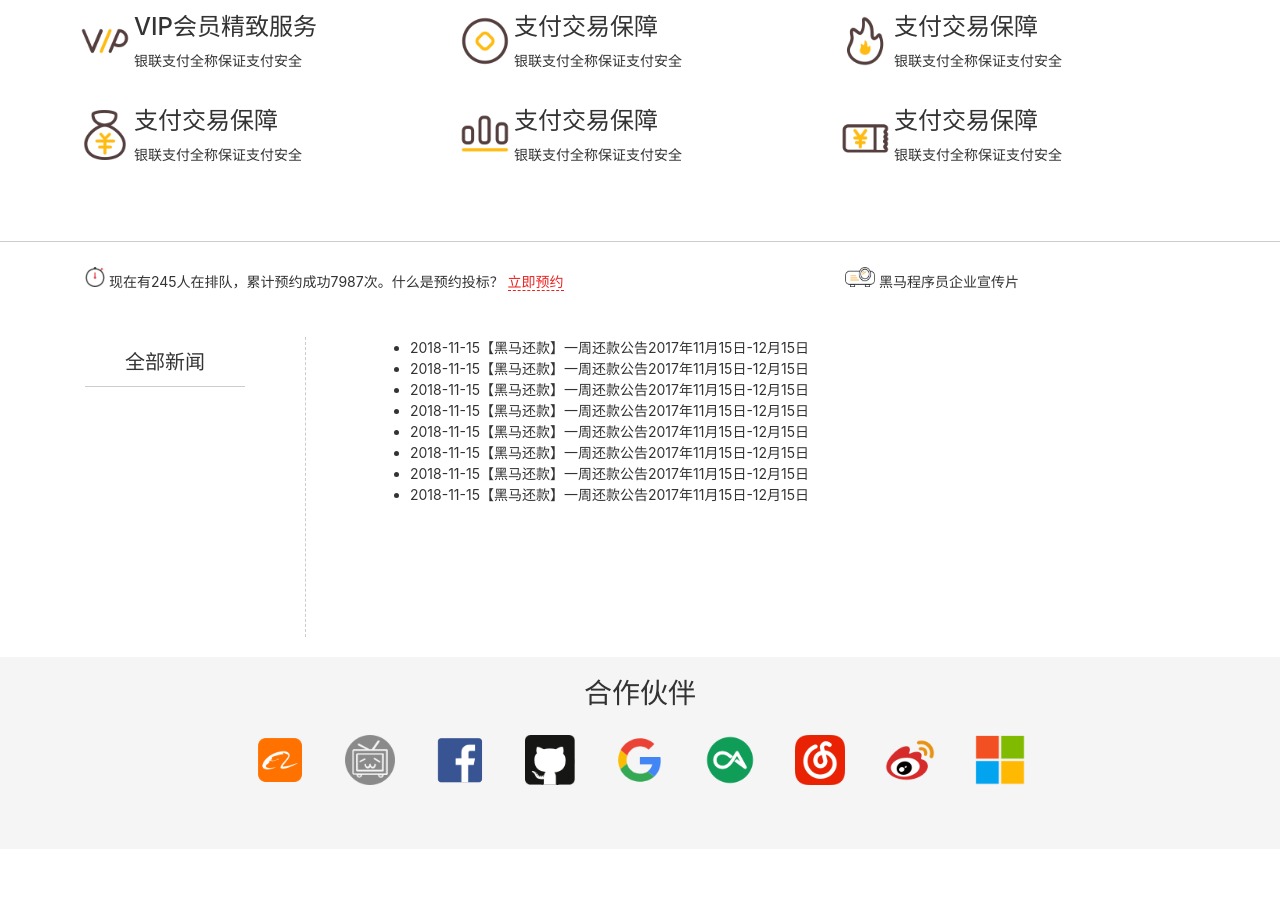
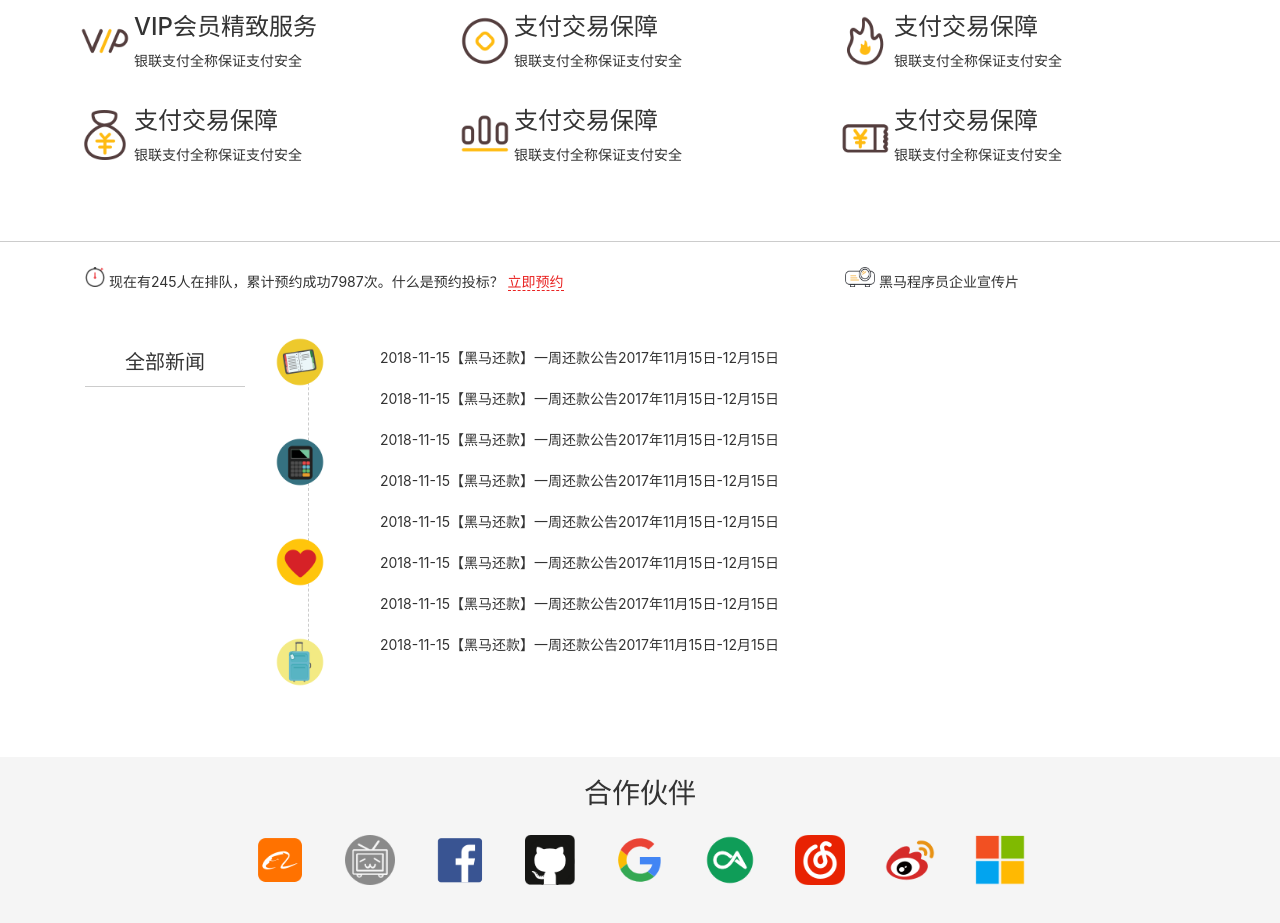
Before and after one commit to LDDZ/itheimaWealth, a plain HTML site: page index.html in a window 1280 px wide. Shown: the part 499-1422 px from the top of the page. Before the commit the page ends 1348 px from the top, so only its background shows below. Drawn offline with nearby package versions, Linux system fonts and the light colour scheme.

Commit message:
顶部通栏、信息模块的隐藏，新闻模块的完善

```diff
--- a/css/index.css
+++ b/css/index.css
@@ -163,28 +163,54 @@ a:hover{color: #333;text-decoration: none;}
 /* .heima_news .news_titile */
 .heima_news .news_line{
     position: absolute;
-    top: 0;
-    left: 45px;
-    height: 100%;
+    top: 5px;
+    left: 50%;
+    height: 80%;
     border-left: 1px dashed #ccc;
     width: 1px;
 }
 /* 新闻模块 tab */
-/* .nav-tabs-news{
-    border: none;
-} */
-/* .nav-tabs-news > li{
+.heima_news ul{
+    list-style: none;
+}
+.nav-tabs-news > li{
     float: left;
-    margin-bottom: -1px;
-} */
+    /* margin-bottom: -1px; */
+}
 .nav-tabs-news > li > a{
+    display: block;
     /* margin-right: 0; */
-    height: 60px;
-    line-height: 60px;
-    width: 60px;
+    height: 50px;
+    line-height: 50px;
+    width: 50px;
     border-radius: 30px;
+    margin-bottom: 50px;
+}
+/* 新闻模块 tab图标 */
+.heima_icon_new01{
+    position: absolute;
+    background: url(../images/news01.png) no-repeat;
+    background-size: 50px 50px;
+}
+.heima_icon_new02{
+    position: absolute;
+    background: url(../images/news02.png) no-repeat;
+    background-size: 50px 50px;
+}
+.heima_icon_new03{
+    position: absolute;
+    background: url(../images/news03.png) no-repeat;
+    background-size: 50px 50px;
+}
+.heima_icon_new04{
+    position: absolute;
+    background: url(../images/news04.png) no-repeat;
+    background-size: 50px 50px;
+}
 
-}
+/* 新闻模块tab panes */
+.heima_news .tab-pane > ul{padding: 0;}
+.heima_news .tab-pane > ul>li{padding: 10px;}
 
 
 /* 底部模块  合作伙伴 */
--- a/css/media.css
+++ b/css/media.css
@@ -5,6 +5,9 @@
     .heima_banner .container-fluid .carousel-inner .carousel-item img{
         height: 200px;
     }
+    .nav-tabs-news{height: 60px;}
+    .nav-tabs-news > li{width: 25%; }
+    .nav-tabs-news > li>a{margin: 0;}
 }
 @media (min-width: 541px) and (max-width: 960px){
     .heima_banner .container-fluid .carousel-inner .carousel-item{
--- a/index.html
+++ b/index.html
@@ -7,13 +7,17 @@
     <meta http-equiv="X-UA-Compatible" content="ie=edge">
     <title>黑马财富</title>
     <!-- 新 Bootstrap4 核心 CSS 文件 -->
-    <link rel="stylesheet" href="https://cdn.staticfile.org/twitter-bootstrap/4.1.0/css/bootstrap.min.css">
+    <link rel="stylesheet" href="https://stackpath.bootstrapcdn.com/bootstrap/4.1.3/css/bootstrap.min.css" integrity="sha384-MCw98/SFnGE8fJT3GXwEOngsV7Zt27NXFoaoApmYm81iuXoPkFOJwJ8ERdknLPMO"
+        crossorigin="anonymous">
     <!-- jQuery文件。务必在bootstrap.min.js 之前引入 -->
-    <script src="https://cdn.staticfile.org/jquery/3.2.1/jquery.min.js"></script>
+    <script src="https://code.jquery.com/jquery-3.3.1.slim.min.js" integrity="sha384-q8i/X+965DzO0rT7abK41JStQIAqVgRVzpbzo5smXKp4YfRvH+8abtTE1Pi6jizo"
+        crossorigin="anonymous"></script>
     <!-- popper.min.js 用于弹窗、提示、下拉菜单 -->
-    <script src="https://cdn.staticfile.org/popper.js/1.12.5/umd/popper.min.js"></script>
+    <script src="https://cdnjs.cloudflare.com/ajax/libs/popper.js/1.14.3/umd/popper.min.js" integrity="sha384-ZMP7rVo3mIykV+2+9J3UJ46jBk0WLaUAdn689aCwoqbBJiSnjAK/l8WvCWPIPm49"
+        crossorigin="anonymous"></script>
     <!-- 最新的 Bootstrap4 核心 JavaScript 文件 -->
-    <script src="https://cdn.staticfile.org/twitter-bootstrap/4.1.0/js/bootstrap.min.js"></script>
+    <script src="https://stackpath.bootstrapcdn.com/bootstrap/4.1.3/js/bootstrap.min.js" integrity="sha384-ChfqqxuZUCnJSK3+MXmPNIyE6ZbWh2IMqE241rYiqJxyMiZ6OW/JmZQ5stwEULTy"
+        crossorigin="anonymous"></script>
     <!-- index.css -->
     <link rel="stylesheet" href="css/index.css">
     <link rel="stylesheet" href="css/media.css">
@@ -21,7 +25,7 @@
 
 <body>
     <!-- 顶部通栏 -->
-    <header class="heima_topBar hidden-sm hidden-xs">
+    <header class="heima_topBar d-none d-lg-block">
         <div class="container">
             <div class="row">
                 <div class="col-md-2">
@@ -101,7 +105,7 @@
         </div>
     </div>
     <!-- 信息模块 -->
-    <div class="heima_info hidden-xs">
+    <div class="heima_info d-none d-md-block">
         <div class="container">
             <div class="row">
                 <div class="col-md-4 col-sm-6">
@@ -213,24 +217,24 @@
                     <div class="news_titile">全部新闻</div>
                 </div>
                 <div class="col-md-1">
-                    <div class="news_line hidden-sm hidden-xs"></div>
+                    <div class="news_line d-none d-lg-block"></div>
                     <!-- nav tabs -->
                     <ul class="nav nav-tabs-news" role="tablist">
                         <li role="presentation" class="active">
                             <a href="#home" aria-controls="home" role="tab" data-toggle="tab"><span class="heima_icon heima_icon_new01"></span></a>
                         </li>
                         <li role="presentation">
-                            <a href="#home" aria-controls="home" role="tab" data-toggle="tab"><span class="heima_icon heima_icon_new01"></span></a>
+                            <a href="#home" aria-controls="home" role="tab" data-toggle="tab"><span class="heima_icon heima_icon_new02"></span></a>
                         </li>
                         <li role="presentation">
-                            <a href="#home" aria-controls="home" role="tab" data-toggle="tab"><span class="heima_icon heima_icon_new01"></span></a>
+                            <a href="#home" aria-controls="home" role="tab" data-toggle="tab"><span class="heima_icon heima_icon_new03"></span></a>
                         </li>
                         <li role="presentation">
-                            <a href="#home" aria-controls="home" role="tab" data-toggle="tab"><span class="heima_icon heima_icon_new01"></span></a>
+                            <a href="#home" aria-controls="home" role="tab" data-toggle="tab"><span class="heima_icon heima_icon_new04"></span></a>
                         </li>
                     </ul>
                 </div>
-                <div class="col-md-7">
+                <div class="col-md-9">
                     <!-- tab panes -->
                     <div class="tab-content">
                         <div role="tabpanel" class="tab-pane active" id="home">
@@ -267,7 +271,6 @@
             </ul>
         </div>
     </footer>
-
 </body>
 
 </html>
```
Also changed, not shown: images/news01.png (added), images/news02.png (added), images/news03.png (added), images/news04.png (added), images/slider04.jpg (deleted), images/slider05.jpg (deleted).
